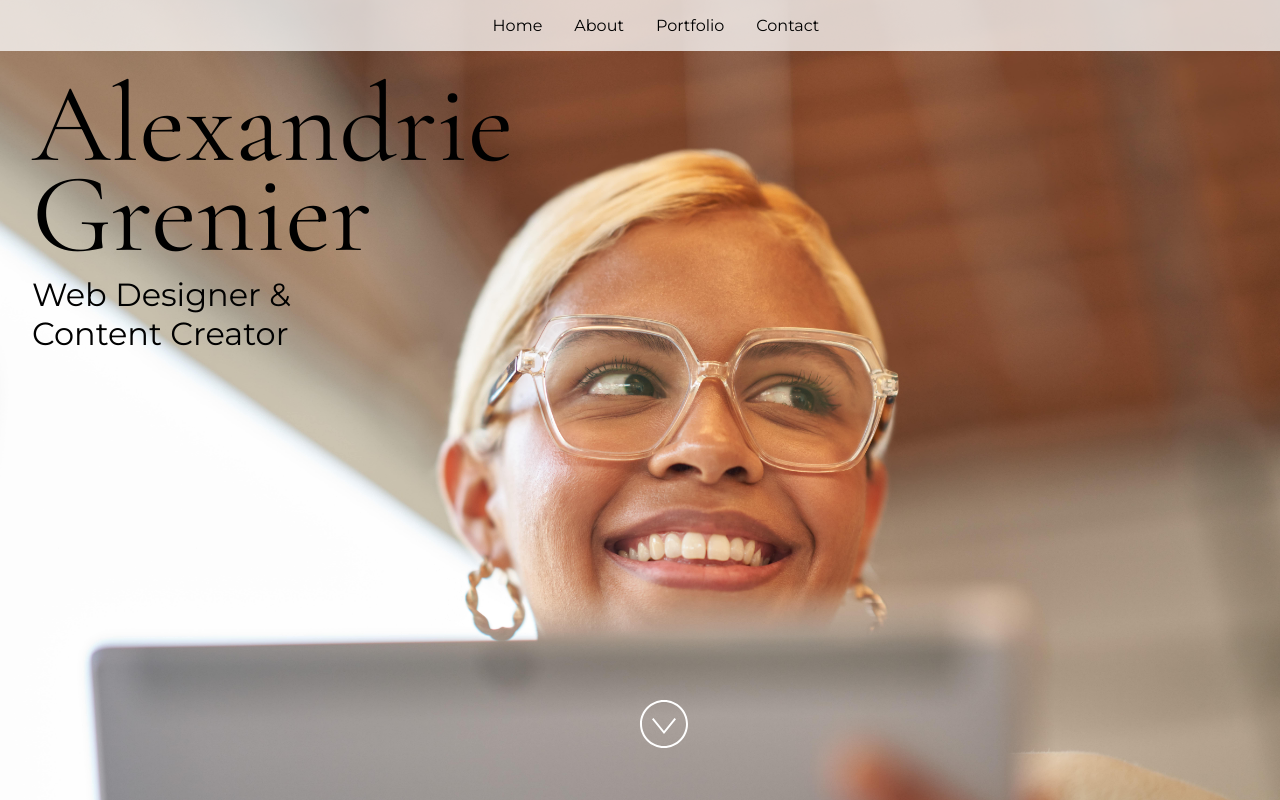
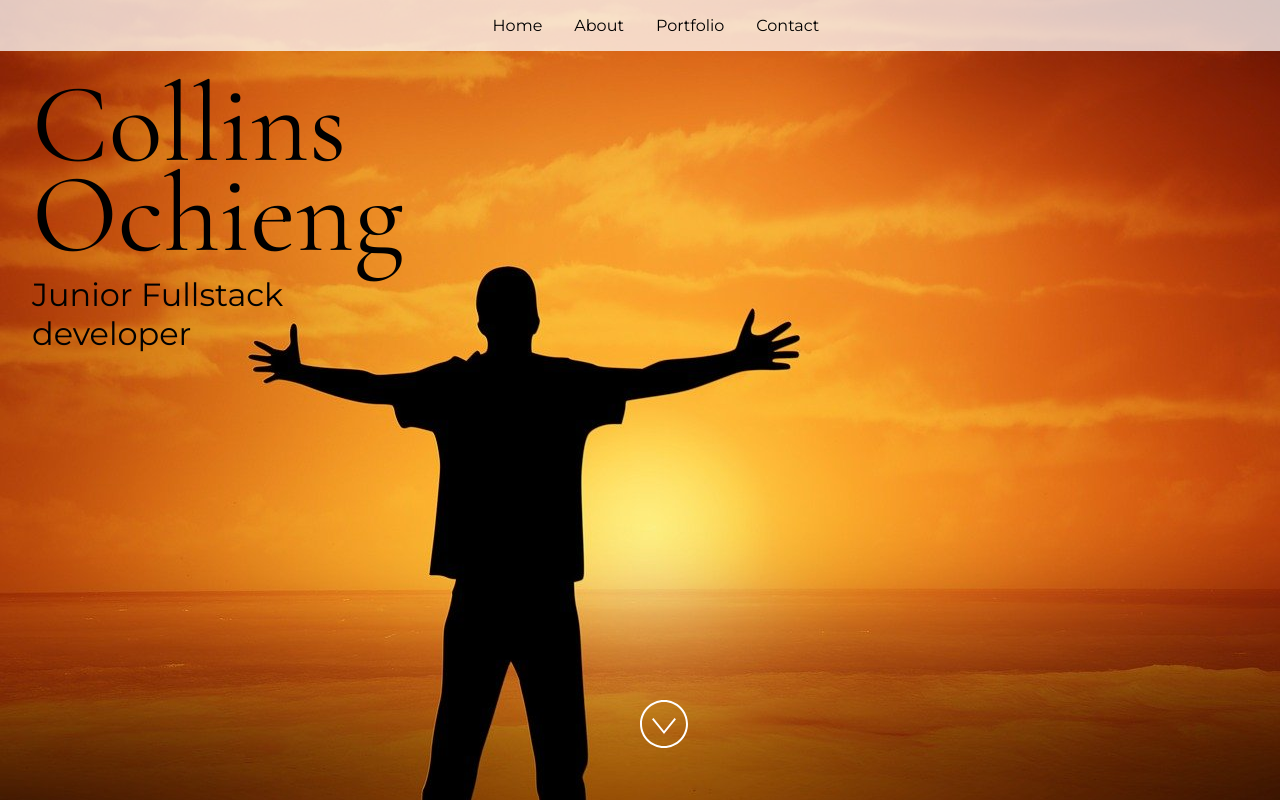
Before and after one commit to Collins331/portfolio, a React (Vite) app: page / in a window 1280 px wide. Built offline with nearby package versions, Linux system fonts and the light colour scheme.

Commit message:
updated my portfolio

```diff
--- a/src/App.jsx
+++ b/src/App.jsx
@@ -24,14 +24,14 @@ import "./styles.css";
  * If you don't have one of the social sites listed, leave it as an empty string.
  */
 const siteProps = {
-  name: "Alexandrie Grenier",
-  title: "Web Designer & Content Creator",
-  email: "alex@example.com",
-  gitHub: "microsoft",
-  instagram: "microsoft",
-  linkedIn: "satyanadella",
+  name: "Collins Ochieng",
+  title: "Junior Fullstack developer",
+  email: "ochiengcollinsoduor2@gmail.com",
+  gitHub: "https://github.com/Collins331",
+  instagram: "https://www.instagram.com/collins.linc/",
+  linkedIn: "https://www.linkedin.com/in/collins-ochieng-9b2303251/",
   medium: "",
-  twitter: "microsoft",
+  twitter: "https://twitter.com/Lincoln_331",
   youTube: "Code",
 };
 
--- a/src/Components/About.jsx
+++ b/src/Components/About.jsx
@@ -24,7 +24,7 @@ const imageAltText = "purple and blue abstract background";
  * Sort description that expands on your title on the Home component.
  */
 const description =
-  "I'm a UI/UX student studying at Barnett Technical University. I enjoy creating unique and simplistic user interfaces in creative ways.";
+  "I'm a Software engineering student studying at ALX Africa. I enjoy creating unique and simplistic user interfaces in creative ways.";
 
 /**
  * List of some of skills or technologies you work on, are learning,
@@ -45,7 +45,7 @@ const skillsList = [
  * about you on a professional level.
  */
 const detailOrQuote =
-  "I am passionate about solving problems in new creative ways to drive innovation. By leveraging my UI/UX experience I continually look for new and better ways to make tech accessible by all.";
+  "I am passionate about solving problems in new creative ways to drive innovation. By leveraging my Software engineering experience I continually look for new and better ways to make tech accessible by all.";
 
 const About = () => {
   return (
--- a/src/Components/Home.jsx
+++ b/src/Components/Home.jsx
@@ -20,9 +20,9 @@ import PropTypes from "prop-types";
  * Need an image? Check out https://unsplash.com to download a photo you
  * freely use on your site.
  */
-import image from "../images/woman-with-tablet.jpg";
+import image from "../images/sunset-110305_1280.jpg";
 
-const imageAltText = "Adult female in office setting leaning against a glass wall while holding a platinum Microsoft Surface Pro 7 in tablet mode preparing to write with Microsoft Surface Pen";
+const imageAltText = "A man standing in a beam of sunset rays.";
 
 const Home = ({ name, title }) => {
   return (
```
Also changed, not shown: src/images/child-613199_640.jpg (added), src/images/sunset-110305_1280.jpg (added).
